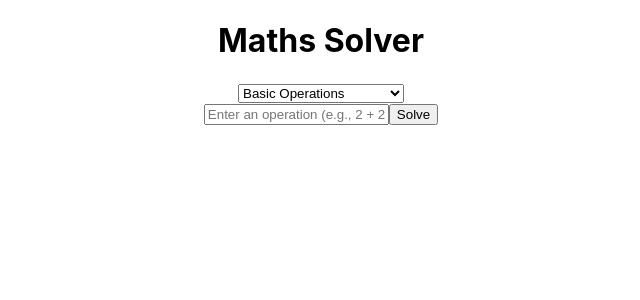
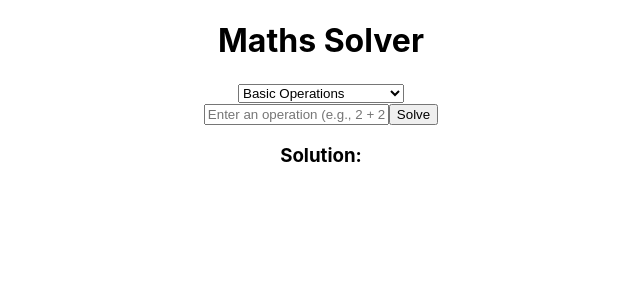
Before and after one commit to Moschifire/maths-solver, a React (Create React App) app: page / in a window 1280 px wide. Shown: the top 300 px of the page, without its empty margins (319-959 px from the left). Built offline with nearby package versions, Linux system fonts and the light colour scheme.

Commit message:
Solution implemented

```diff
--- a/src/App.js
+++ b/src/App.js
@@ -3,6 +3,7 @@ import "./App.css";
 import ProblemTypeSelector from "./ProblemTypeSelector";
 import { ProblemInput } from "./ProblemInput";
 import ProblemSolver from "./ProblemSolver";
+import Solution from "./Solution";
 
 function App() {
   const [problemType, setProblemType] = useState("Basic Operations");
@@ -14,7 +15,12 @@ function App() {
       <h1>Maths Solver</h1>
       <ProblemTypeSelector onSelectType={setProblemType} />
       <ProblemInput problemType={problemType} onSolve={setInput} />
-      <ProblemSolver problemType={problemType} input={input} onSolved={setSolution} />
+      <ProblemSolver
+        problemType={problemType}
+        input={input}
+        onSolved={setSolution}
+      />
+      <Solution solution={solution} />
     </div>
   );
 }
--- a/src/Solution.js
+++ b/src/Solution.js
@@ -0,0 +1,7 @@
+import React from "react";
+
+const Solution = ({ solution }) => {
+  return <div>{solution !== null && <h3>Solution: {solution}</h3>}</div>;
+};
+
+export default Solution;
```
